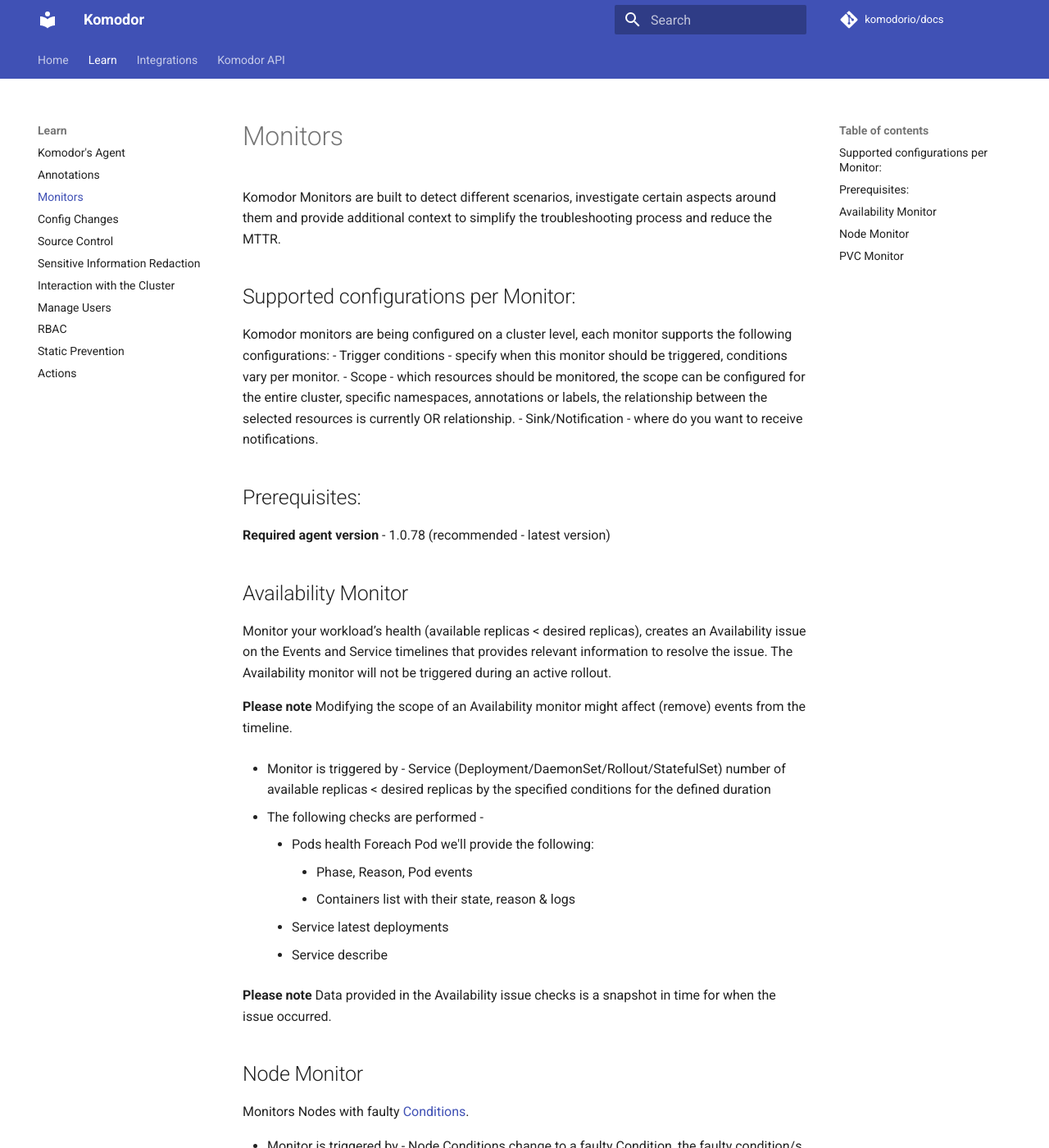
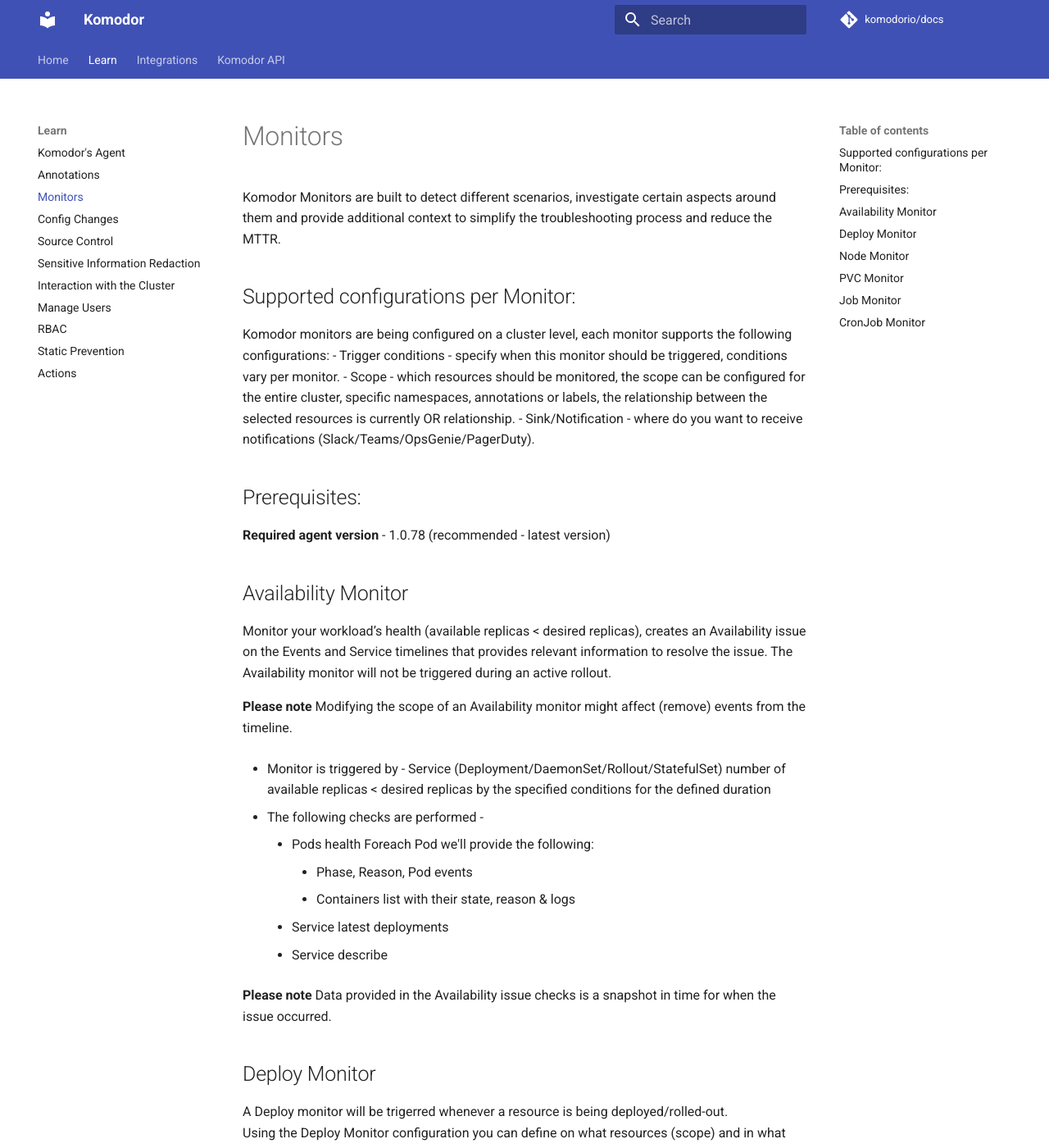
Before and after one commit to komodorio/docs, an MkDocs documentation site: the page built from docs/Learn/Monitors.md, in a window 1280 px wide and 1400 px high. Shown: the whole window at 82% size. Built offline with MkDocs 1.6.1 and Material for MkDocs 9.7.7, drawn with Linux system fonts in a browser that asks for light colours; comment, search, counter and statistics services are not loaded; some of the changed text lies outside the part shown.

Commit message:
Kill notifications page (#100)
* updating actions page

* fixes

* actions update

* fix

* adding video

* adding video thumbnail

* fixing spaces

* fixing thumbnail

* update

* fixing permissions

* fixing typos, replacing image, exposing actions

* fixing conflics

* small fix

* fixing asynchronous

* adding suppolrt

* fixing integration pages for slack/teams (notifications) and fixing monitors page

* fixing spaces

* fixing syntax

Co-authored-by: Amit Baroz <amitbaroz@Amits-MacBook-Pro.local>

```diff
--- a/docs/Learn/Monitors.md
+++ b/docs/Learn/Monitors.md
@@ -7,7 +7,7 @@
 Komodor monitors are being configured on a cluster level, each monitor supports the following configurations:
 - Trigger conditions - specify when this monitor should be triggered, conditions vary per monitor.
 - Scope - which resources should be monitored, the scope can be configured for the entire cluster, specific namespaces, annotations or labels, the relationship between the selected resources is currently OR relationship.
-- Sink/Notification - where do you want to receive notifications.
+- Sink/Notification - where do you want to receive notifications (Slack/Teams/OpsGenie/PagerDuty).
 
 ## Prerequisites:
 
@@ -31,6 +31,11 @@
     - Service describe
 
 **Please note** Data provided in the Availability issue checks is a snapshot in time for when the issue occurred.
+
+## Deploy Monitor
+A Deploy monitor will be trigerred whenever a resource is being deployed/rolled-out.
+Using the Deploy Monitor configuration you can define on what resources (scope) and in what occasion (failed deploy/successful deploy/both) when you would like to get a notification in one of your notification channel (Slack/Teams)
+<img src="./img/deploy-monitor-config.png" width="450">
 
 ## Node Monitor
 Monitors Nodes with faulty [Conditions](https://kubernetes.io/docs/concepts/architecture/nodes/#condition).
@@ -61,3 +66,11 @@
     - Volume provisioner related issues
     - PVC spec change
     - Identify the impact on your services
+
+## Job Monitor
+The Job Monitor will be triggered when a job fails execution.
+It allows you to get notified for Job failures on the defined scope.
+
+## CronJob Monitor
+The CronJob Monitor will be triggered when a job (managed by CronJob) fails execution.
+It allows you to get notified for the first (first failure ater a success) or any CronJob failures on the defined scope.
```
Also changed, not shown: docs/Integrations/MicrosoftTeams.md (+8 -27 lines), docs/Integrations/Slack.md (+14 -7 lines), docs/Integrations/img/sinks-slack.png (added), docs/Integrations/img/sinks-teams.png (added), docs/Learn/Actions.md (line endings or trailing spaces), docs/Learn/img/deploy-monitor-config.png (added).
